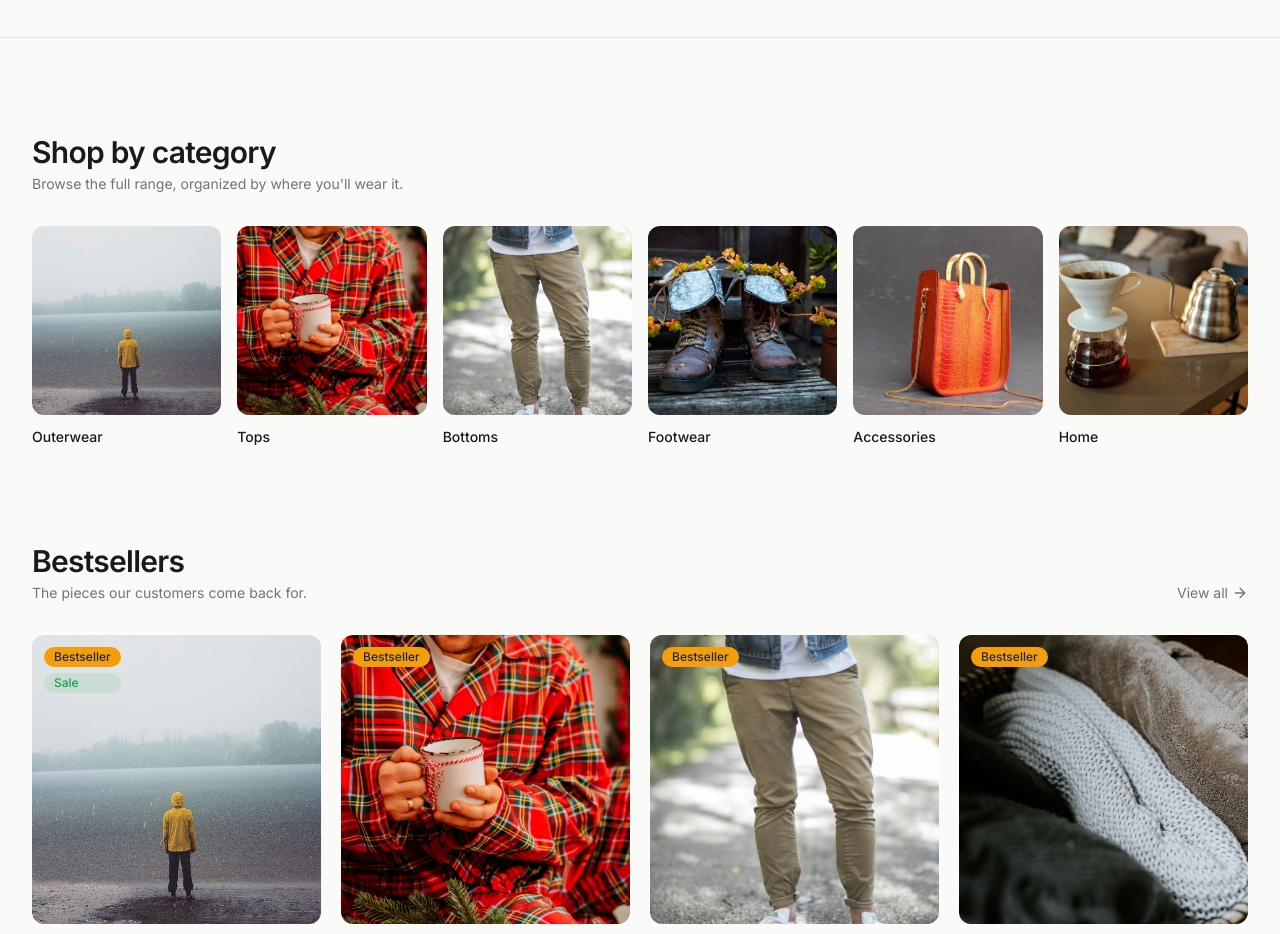
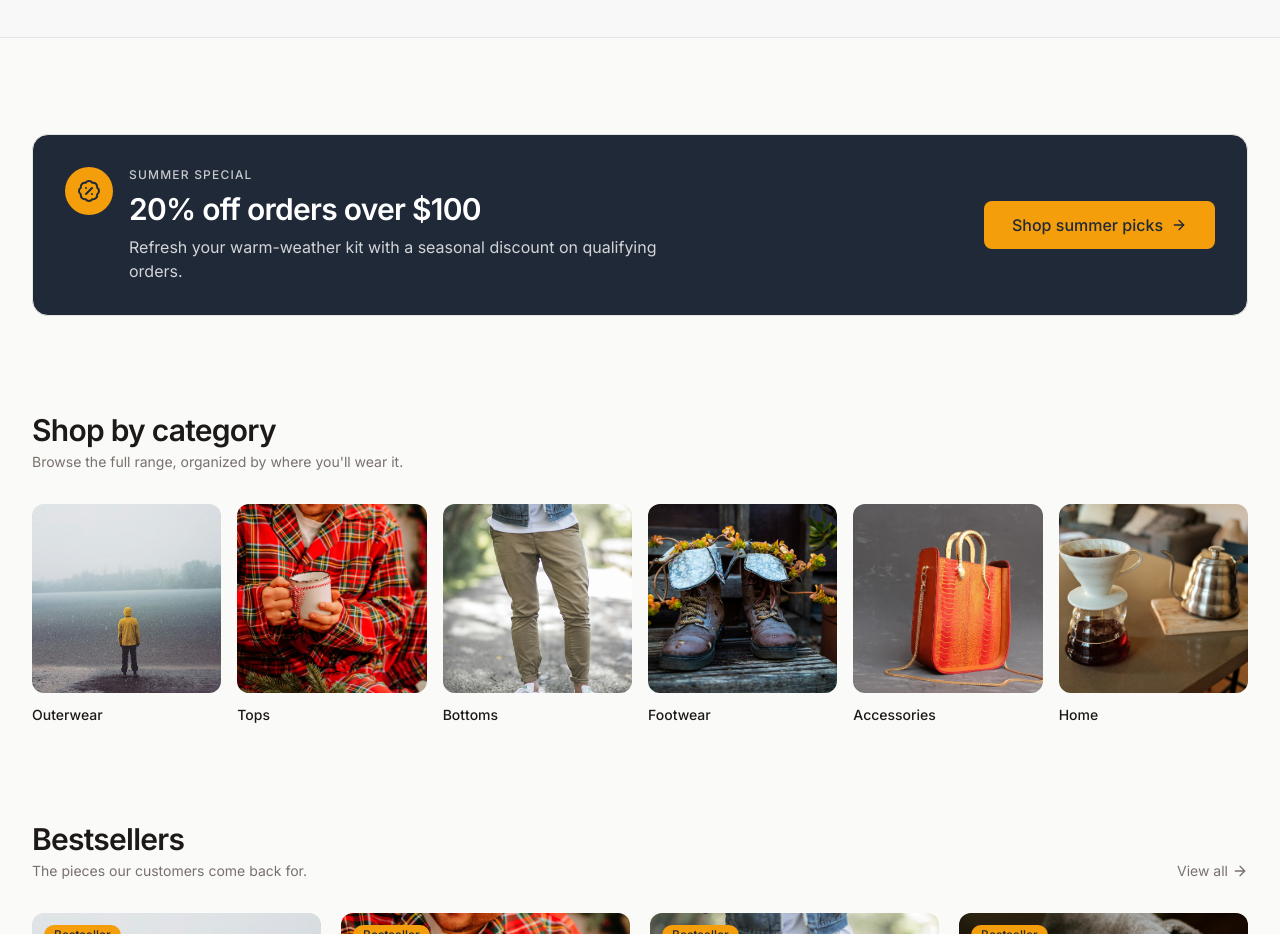
Before and after one commit to bphazell/cursor-ecommerce-demo, a React (Vite) app: page / in a window 1280 px wide. Shown: the part 940-1874 px from the top of the page. Built offline with nearby package versions, Linux system fonts and the light colour scheme.

Commit message:
Add summer discount home banner
Co-authored-by: bphazell <bphazell@users.noreply.github.com>

```diff
--- a/src/pages/HomePage.tsx
+++ b/src/pages/HomePage.tsx
@@ -1,5 +1,5 @@
 import { Link } from "react-router-dom";
-import { ArrowRight, Leaf, ShieldCheck, Truck } from "lucide-react";
+import { ArrowRight, BadgePercent, Leaf, ShieldCheck, Truck } from "lucide-react";
 import { Container } from "@/components/ui/Container";
 import { Button } from "@/components/ui/Button";
 import { ProductGrid } from "@/components/products/ProductGrid";
@@ -66,6 +66,38 @@ export function HomePage() {
                 alt="Misty mountains in the Pacific Northwest"
                 className="h-full w-full object-cover"
               />
+            </div>
+          </div>
+        </Container>
+      </section>
+
+      <section>
+        <Container>
+          <div className="overflow-hidden rounded-[var(--radius-xl)] border border-[var(--color-border)] bg-[var(--color-brand)] text-[var(--color-brand-foreground)]">
+            <div className="flex flex-col gap-6 p-6 sm:p-8 md:flex-row md:items-center md:justify-between">
+              <div className="flex gap-4">
+                <div className="flex h-12 w-12 flex-shrink-0 items-center justify-center rounded-full bg-[var(--color-accent)] text-[var(--color-accent-foreground)]">
+                  <BadgePercent className="h-6 w-6" />
+                </div>
+                <div>
+                  <p className="text-xs font-medium uppercase tracking-widest opacity-75">
+                    Summer special
+                  </p>
+                  <h2 className="mt-2 text-2xl font-semibold tracking-tight sm:text-3xl">
+                    20% off orders over $100
+                  </h2>
+                  <p className="mt-2 max-w-xl text-sm opacity-80 sm:text-base">
+                    Refresh your warm-weather kit with a seasonal discount on
+                    qualifying orders.
+                  </p>
+                </div>
+              </div>
+              <Link to="/products" className="self-start md:self-center">
+                <Button variant="accent" size="lg">
+                  Shop summer picks
+                  <ArrowRight className="h-4 w-4" />
+                </Button>
+              </Link>
             </div>
           </div>
         </Container>
```
